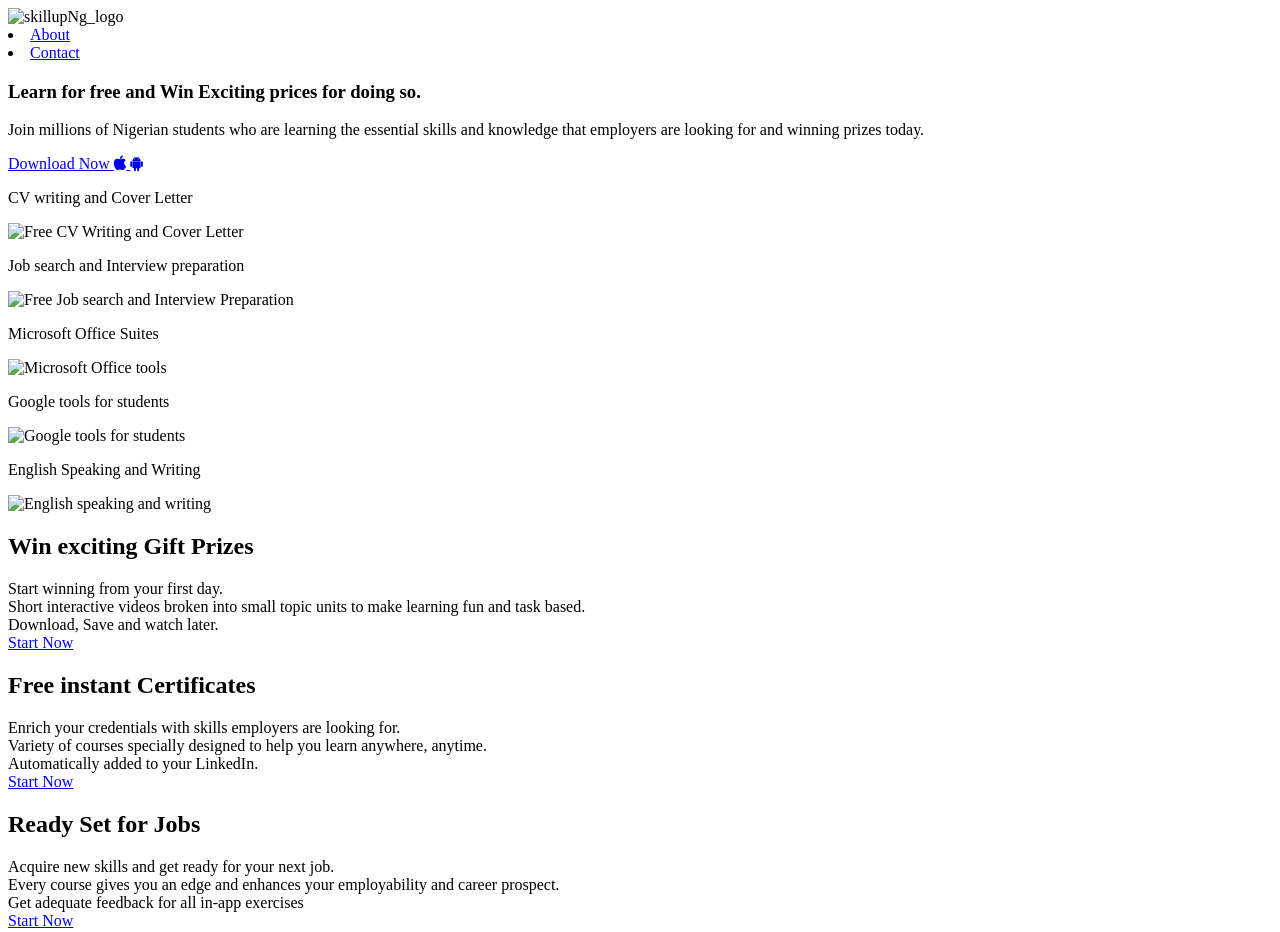
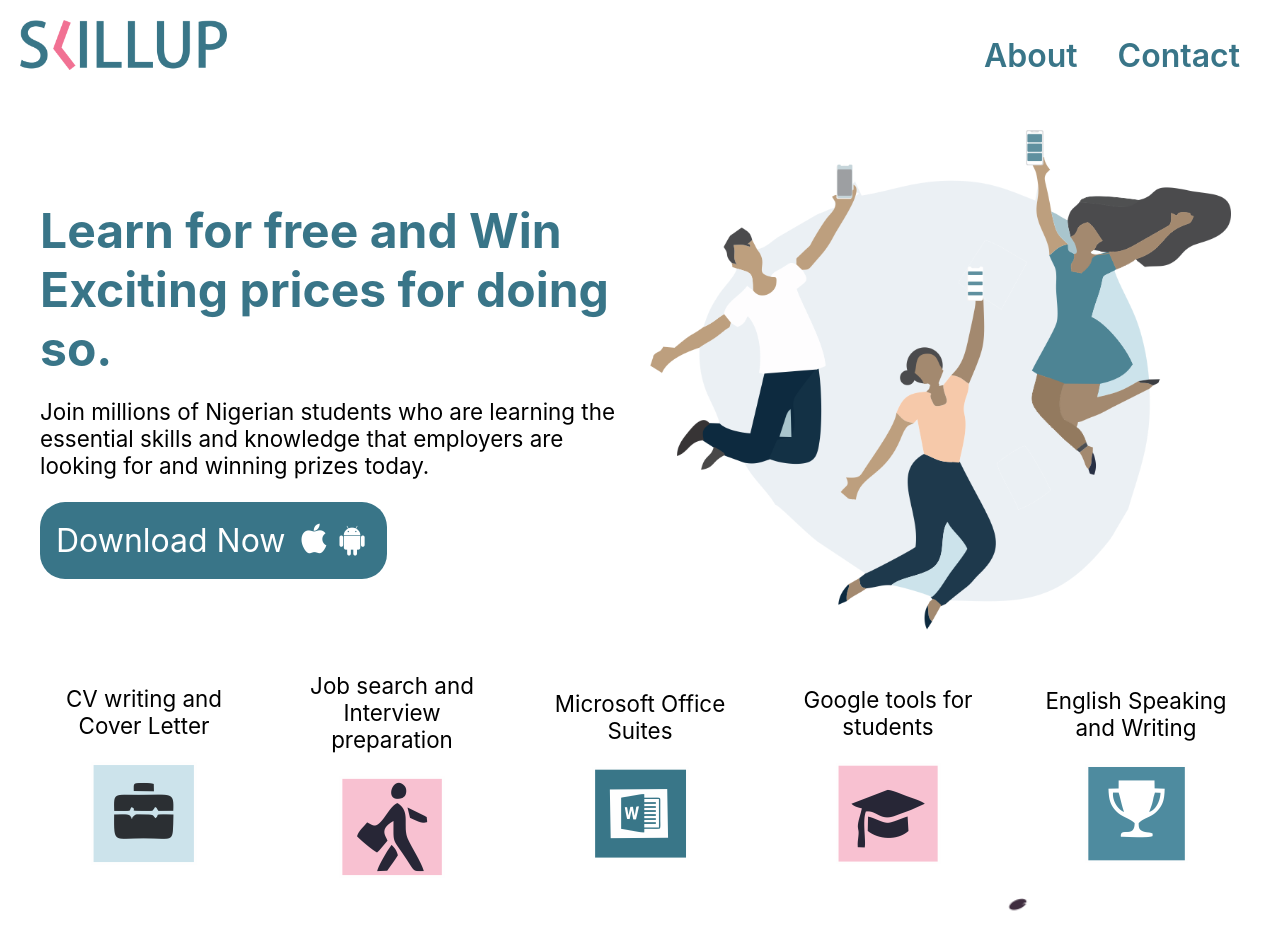
Before and after one commit to debelistic/skillup-landing, a plain HTML site: page index.html in a window 1280 px wide. Shown: the top 932 px of the page. Drawn offline with Linux system fonts and the light colour scheme; the site is published under a folder, as on GitHub Pages, so addresses that start at the root find nothing.

Commit message:
add file path

```diff
--- a/index.html
+++ b/index.html
@@ -4,13 +4,13 @@
   <meta charset="UTF-8">
   <meta name="viewport" content="width=device-width, initial-scale=1.0">
   <title>SkillUp</title>
-  <link rel="stylesheet" href="/styles/index.css">
+  <link rel="stylesheet" href="./styles/index.css">
   <link rel="stylesheet" href="https://cdnjs.cloudflare.com/ajax/libs/font-awesome/4.7.0/css/font-awesome.min.css">
 </head>
 <body>
   <header>
     <div class="logo">
-      <img src="/imgs/logo_big.png" alt="skillupNg_logo">
+      <img src="./imgs/logo_big.png" alt="skillupNg_logo">
     </div>
     <div class="menu">
       <nav class="no-bull">
@@ -43,26 +43,26 @@
     <section class="sub-sec">
       <div class="sub-ind">
         <p>CV writing and Cover Letter</p>
-        <img src="/imgs/Free CV Writing and Cover Letter.png" alt="Free CV Writing and Cover Letter">
+        <img src="./imgs/Free CV Writing and Cover Letter.png" alt="Free CV Writing and Cover Letter">
       </div>
       <div class="sub-ind">
         <p>Job search and Interview preparation</p>
-        <img src="/imgs/Free Job search and Interview Preparation.png" alt="Free Job search and Interview Preparation">
+        <img src="./imgs/Free Job search and Interview Preparation.png" alt="Free Job search and Interview Preparation">
       </div>
 
       <div class="sub-ind">
         <p>Microsoft Office Suites</p>
-        <img src="/imgs/Microsoft Office tools.png" alt="Microsoft Office tools">
+        <img src="./imgs/Microsoft Office tools.png" alt="Microsoft Office tools">
       </div>
 
       <div class="sub-ind">
         <p>Google tools for students</p>
-        <img src="/imgs/Google tools for students.png" alt="Google tools for students">
+        <img src="./imgs/Google tools for students.png" alt="Google tools for students">
       </div>
 
       <div class="sub-ind">
         <p>English Speaking and Writing</p>
-        <img src="/imgs/English speaking and writing.png" alt="English speaking and writing">
+        <img src="./imgs/English speaking and writing.png" alt="English speaking and writing">
       </div>
     </section>
 
```
